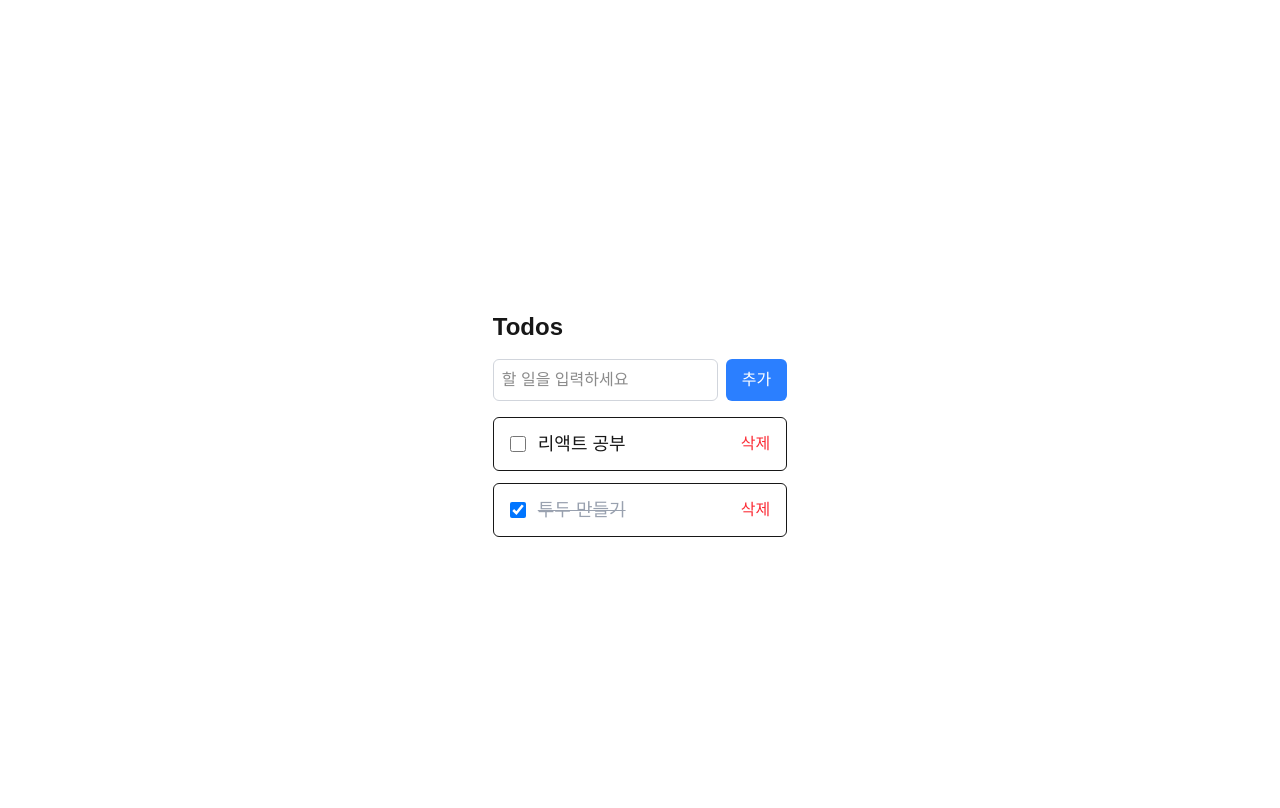
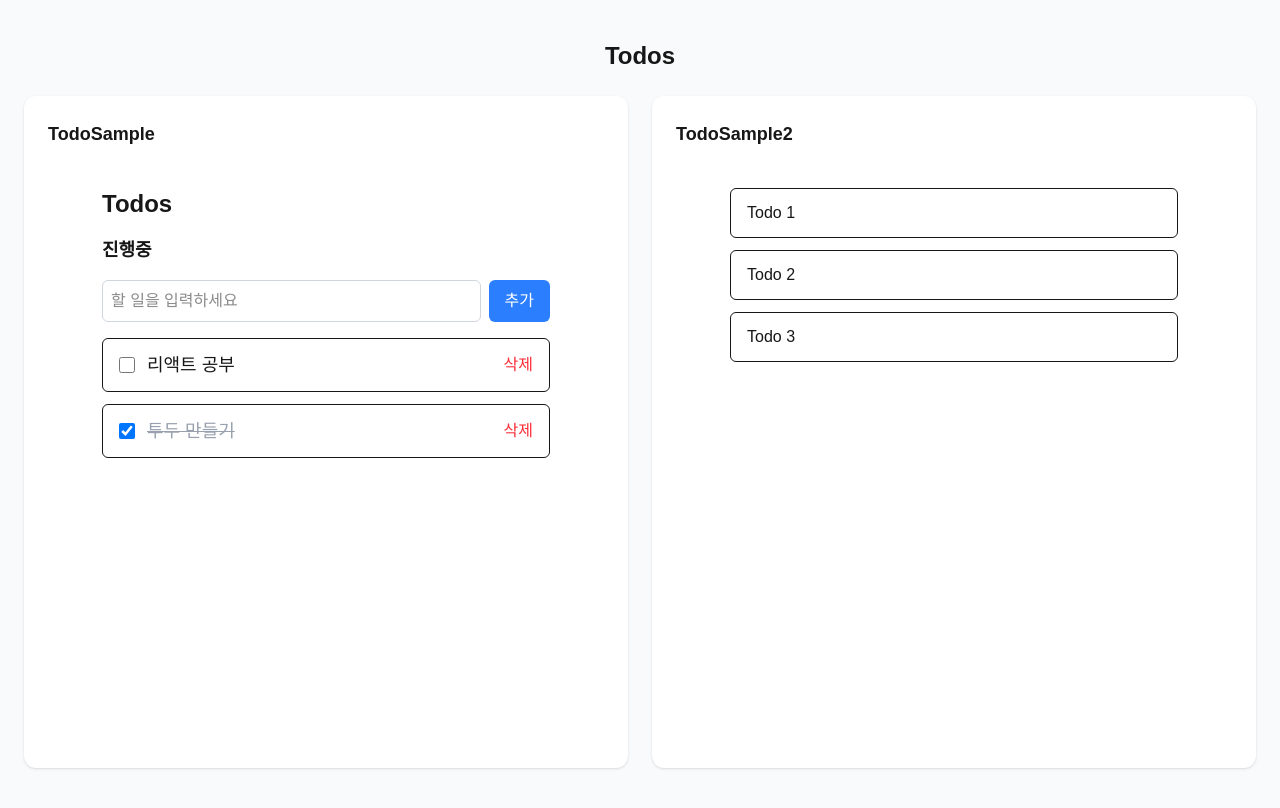
Before and after one commit to hiharibo/my-app, a Next.js app: page /todos in a window 1280 px wide. Shown: the top 808 px of the page. Built offline with nearby package versions, Linux system fonts and the light colour scheme.

Commit message:
Add static example component

```diff
--- a/src/app/todos/page.tsx
+++ b/src/app/todos/page.tsx
@@ -2,11 +2,14 @@
 
 import { type Todo } from "@/src/components/TodoList";
 import TodoSample from "@/src/components/TodoSample";
+import TodoSample2 from "@/src/components/TodoSample2";
 import { useState } from "react";
 
 export default function TodosPage() {
   const [todos, setTodos] = useState<Todo[]>([
     { id: "1", title: "Todo 1", completed: false },
+    { id: "2", title: "Todo 2", completed: false },
+    { id: "3", title: "Todo 3", completed: false },
   ]);
 
   const handleAddTodo = (title: string) => {
@@ -29,8 +32,8 @@ export default function TodosPage() {
   };
 
   return (
-    <div className="flex flex-col items-center justify-center h-screen">
-      <h3 className="text-2xl font-bold mb-4">Todos</h3>
+    <div className="min-h-screen bg-gray-50 px-6 py-10">
+      <h3 className="mb-6 text-center text-2xl font-bold">Todos</h3>
       {/* <TodoInput onAdd={handleAddTodo} />
 
       <TodoList
@@ -39,7 +42,16 @@ export default function TodosPage() {
         onDelete={handleDeleteTodo}
       /> */}
 
-      <TodoSample />
+      <div className="grid min-h-[calc(100vh-8rem)] grid-cols-1 gap-6 lg:grid-cols-2">
+        <section className="rounded-xl bg-white p-6 shadow-sm">
+          <h4 className="mb-4 text-lg font-bold">TodoSample</h4>
+          <TodoSample />
+        </section>
+        <section className="rounded-xl bg-white p-6 shadow-sm">
+          <h4 className="mb-4 text-lg font-bold">TodoSample2</h4>
+          <TodoSample2 todos={todos} />
+        </section>
+      </div>
     </div>
   );
 }
--- a/src/components/TodoItem.tsx
+++ b/src/components/TodoItem.tsx
@@ -36,7 +36,7 @@ export default function TodoItem({
         </span>
       </label>
       <button onClick={() => onDelete(id)} className="text-red-500">
-          Delete
+          삭제
       </button>
     </li>
   );
--- a/src/components/TodoSample.tsx
+++ b/src/components/TodoSample.tsx
@@ -14,6 +14,7 @@ export default function TodoSample() {
     { id: "1", title: "리액트 공부", completed: false },
     { id: "2", title: "투두 만들기", completed: true },
   ]);
+  const isDone = todos.every((todo) => todo.completed);
 
   const handleAddTodo = () => {
     const trimmedTitle = title.trim();
@@ -36,8 +37,8 @@ export default function TodoSample() {
   const handleToggleTodo = (id: string) => {
     setTodos((prevTodos) =>
       prevTodos.map((todo) =>
-        todo.id === id ? { ...todo, completed: !todo.completed } : todo
-      )
+        todo.id === id ? { ...todo, completed: !todo.completed } : todo,
+      ),
     );
   };
 
@@ -46,9 +47,10 @@ export default function TodoSample() {
   };
 
   return (
-    <div className="flex min-h-screen flex-col items-center justify-center px-4">
+    <div className="flex w-full flex-col items-center px-4 py-6">
       <div className="w-full max-w-md space-y-4">
         <h3 className="text-2xl font-bold">Todos</h3>
+        <h4 className="text-lg font-bold">{isDone ? "완료" : "진행중"}</h4>
 
         <div className="flex gap-2">
           <input
--- /dev/null
+++ b/src/components/TodoSample2.tsx
@@ -0,0 +1,24 @@
+"use client";
+
+type Todo = {
+  id: string;
+  title: string;
+  completed: boolean;
+};
+
+export default function TodoSample2({ todos }: { todos: Todo[] }) {
+  return (
+    <div className="flex w-full flex-col items-center px-4 py-6">
+      <ul className="w-full max-w-md space-y-3">
+        {todos.map((todo) => (
+          <li
+            className="flex items-center justify-between gap-3 rounded-md border px-4 py-3"
+            key={todo.id}
+          >
+            {todo.title}
+          </li>
+        ))}
+      </ul>
+    </div>
+  );
+}
```
